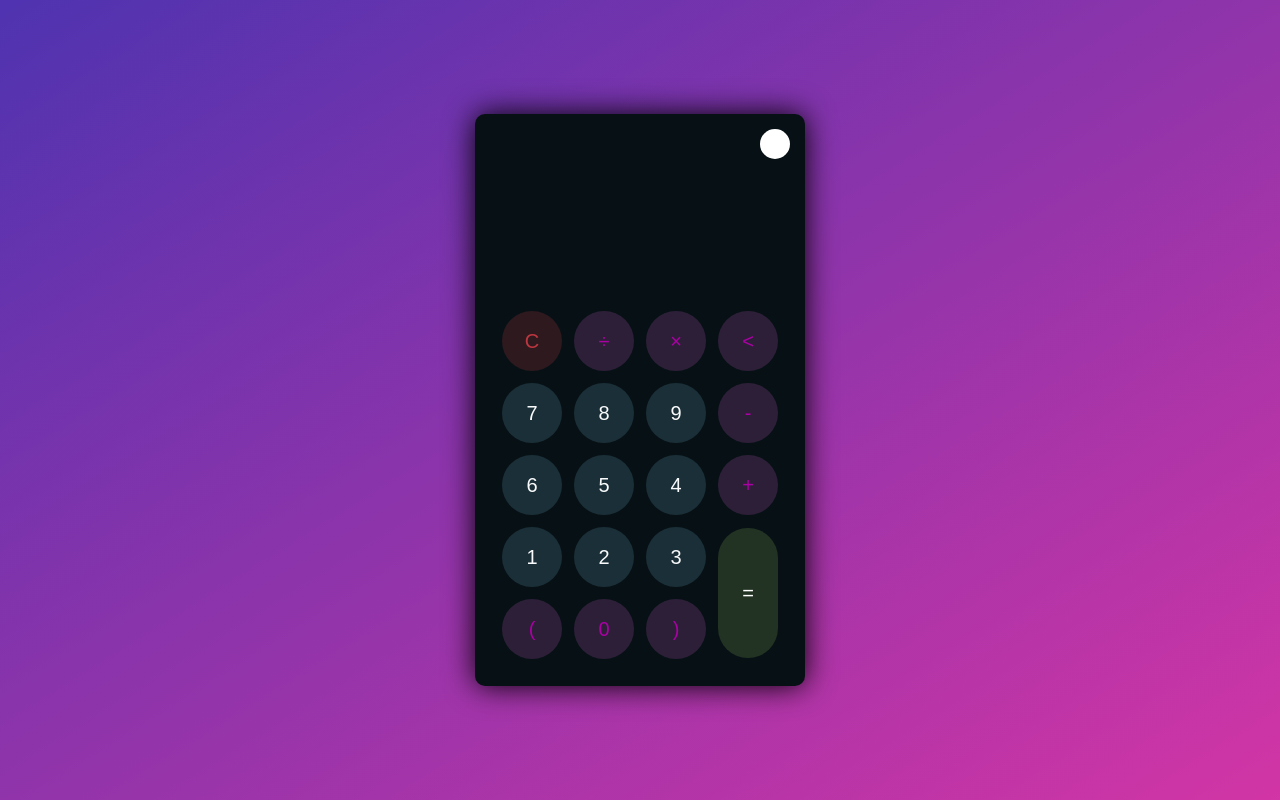
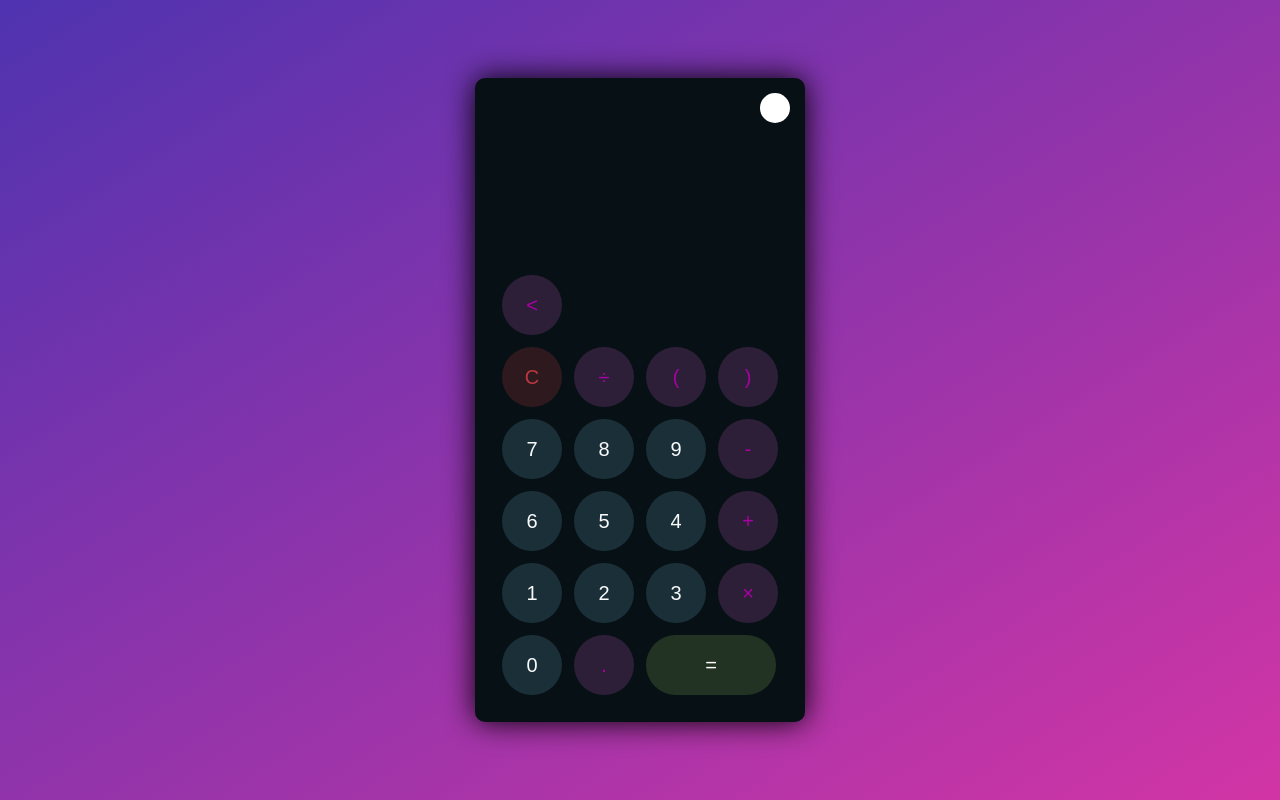
Before and after one commit to FacuRodriguezR/calculadora, a plain HTML site: page index.html in a window 1280 px wide. Drawn offline with Linux system fonts and the light colour scheme.

Commit message:
segundo commit

```diff
--- a/index.html
+++ b/index.html
@@ -18,11 +18,17 @@
             </div>
                 <div id="buttons">
                     <table>
+                        <tr class="backspace">
+
+                            <td><button class="btn-operator" id="backspace"> < </button></td>
+                        </tr>
                         <tr>
                             <td><button class="btn-operator" id="clear">C</button></td>
                             <td><button class="btn-operator" id="/">&divide</button></td>
-                            <td><button class="btn-operator" id="x">&times</button></td>
-                            <td><button class="btn-operator" id="backspace"> < </button></td>
+                            <td><button class="btn-operator" id="(">(</button></td>
+                            <td><button class="btn-operator" id=")">)</button></td>
+
+
                         </tr>
                         <tr>
                             <td><button class="btn-number" id="7">7</button></td>
@@ -40,12 +46,14 @@
                             <td><button class="btn-number" id="1">1</button></td>
                             <td><button class="btn-number" id="2">2</button></td>
                             <td><button class="btn-number" id="3">3</button></td>
-                            <td rowspan="2"><button class="btn-equal" id="equal">=</button></td>
+                            <td><button class="btn-operator" id="x">&times</button></td>
+
                         </tr>
                         <tr>
-                            <td><button class="btn-operator" id="(">(</button></td>
-                            <td><button class="btn-operator" id="0">0</button></td>
-                            <td><button class="btn-operator" id=")">)</button></td>
+
+                            <td><button class="btn-number" id="0">0</button></td>
+                            <td><button class="btn-operator" id=".">.</button></td>
+                            <td colspan="2"><button class="btn-equal" id="equal">=</button></td>
                         </tr>
                     </table>
                 </div>
--- a/style.css
+++ b/style.css
@@ -96,7 +96,7 @@ button:hover {
 }
 
 button#equal{
-    height: 130px;
+    width: 130px;
 }
 
 /* light theme */
```
